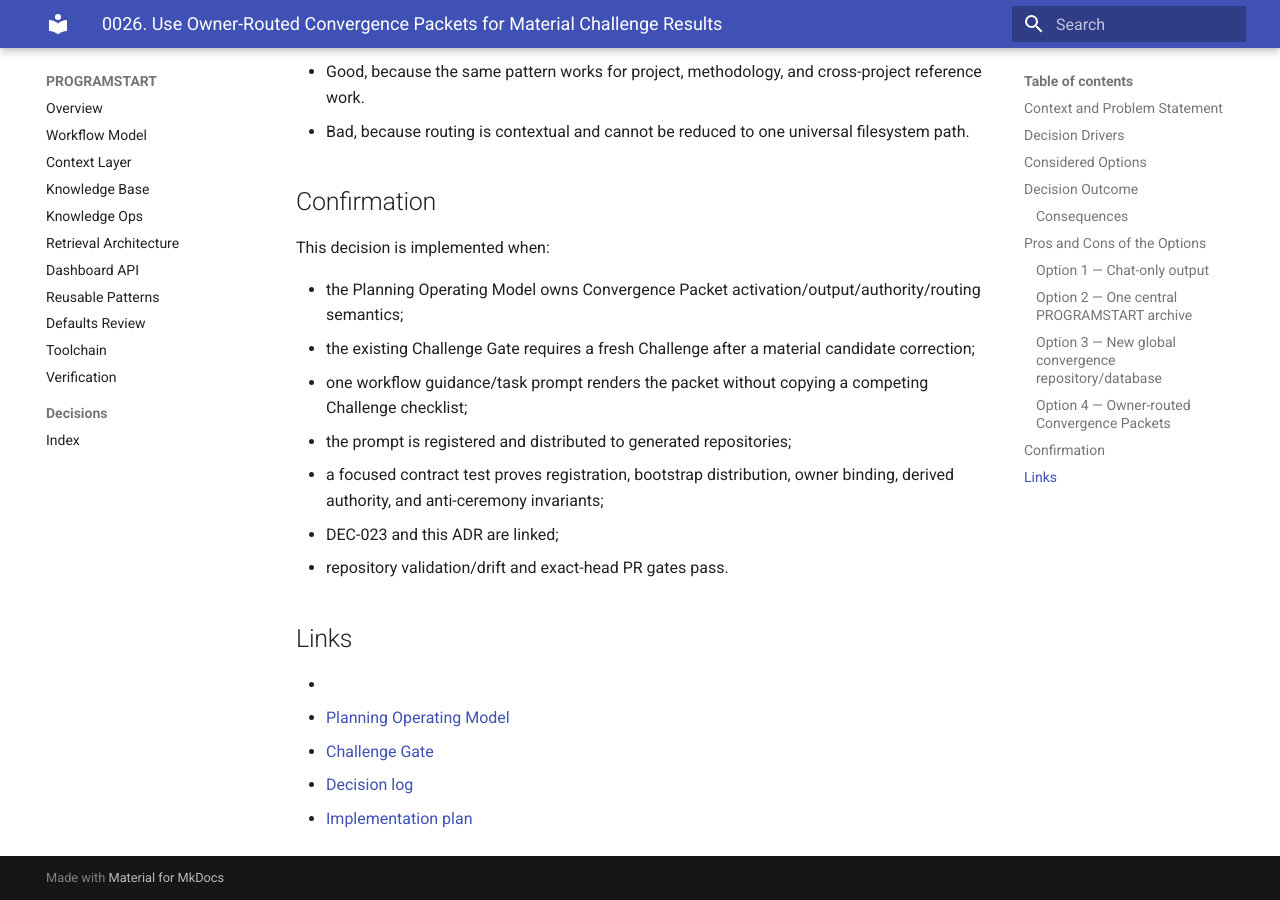
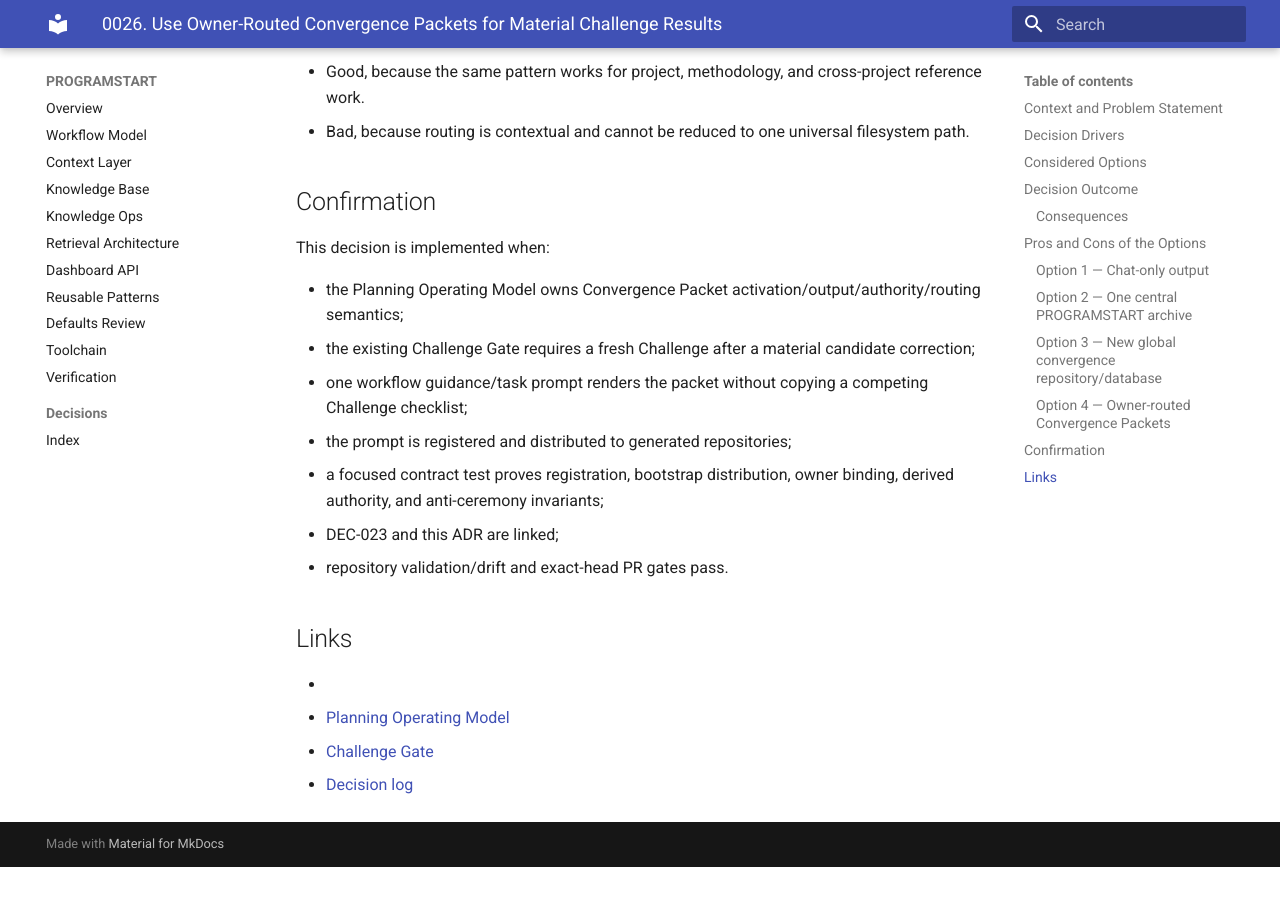
Before and after one commit to GrahamArdent/PROGRAMSTART, an MkDocs documentation site: the page built from docs/decisions/0026-use-owner-routed-convergence-packets.md, in a window 1280 px wide and 900 px high, scrolled down 2912 px. Built offline with MkDocs 1.6.1 and Material for MkDocs 9.7.7, drawn with Linux system fonts in a browser that asks for light colours; after the commit the page ends 3779 px from its top, so only the background shows below that.

Commit message:
fix(adr): remove cross-PR plan dependency

```diff
--- a/docs/decisions/0026-use-owner-routed-convergence-packets.md
+++ b/docs/decisions/0026-use-owner-routed-convergence-packets.md
@@ -101,4 +101,3 @@ This decision is implemented when:
 - [Planning Operating Model](../../PROGRAMBUILD/PROGRAMBUILD_PLANNING_OPERATING_MODEL.md)
 - [Challenge Gate](../../PROGRAMBUILD/PROGRAMBUILD_CHALLENGE_GATE.md)
 - [Decision log](../../PROGRAMBUILD/DECISION_LOG.md)
-- [Implementation plan](../../devlog/notes/convergence-output-storage-implementation-plan.md)
```
